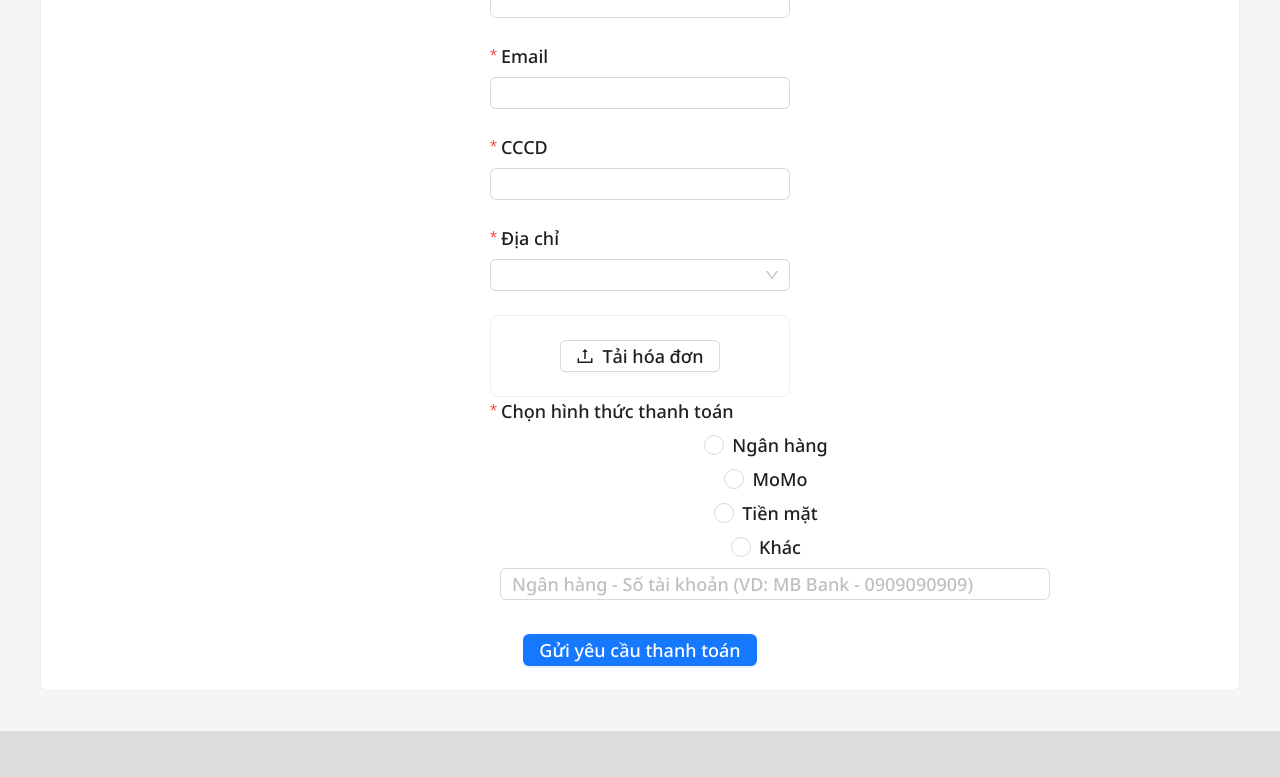
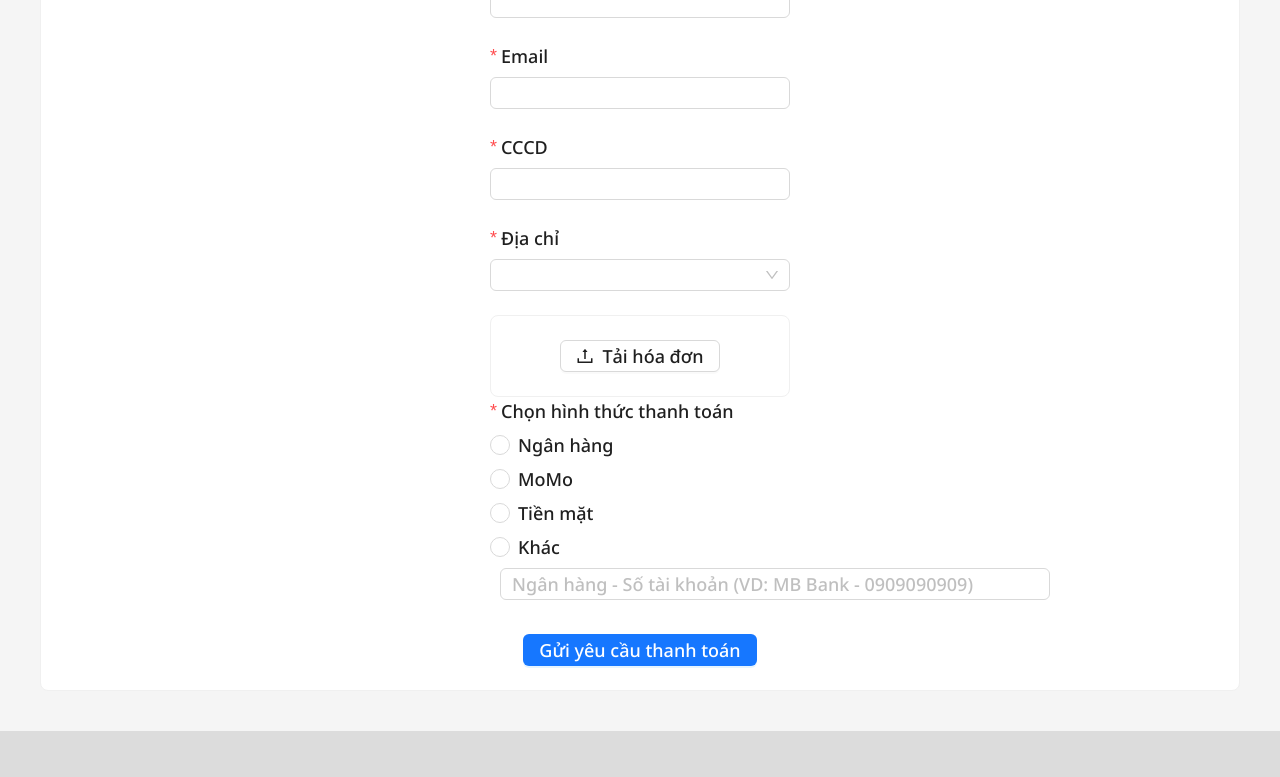
Before and after one commit to nthihongphuc/System-Of-Health-Insurance, a React (Vite) app: page /payment_request in a window 1280 px wide. Shown: the part 450-1227 px from the top of the page. Built offline with nearby package versions, Linux system fonts and the light colour scheme.

Commit message:
fix ui payment request

```diff
--- a/src/pages/RequestPayment.jsx
+++ b/src/pages/RequestPayment.jsx
@@ -165,11 +165,11 @@ const RequestPayment = () => {
             </Card>
             {/* Nút để qua trang chọn hình thức thanh toán */}
             <Form.Item
-              style={{ width: "100%"}}
+              style={{  textAlign:"left", width: 550}}
               bodyStyle={{
                 display: "flex",
                 flexDirection: "column",
-                alignItems: "center",
+
               }}
               label="Chọn hình thức thanh toán"
               name="type-payment"
@@ -210,7 +210,8 @@ const RequestPayment = () => {
                         marginLeft: 10,
                       }}
                        >
-                      <p>Khách hàng đến nhận trực tiếp tại công ty. Địa chỉ: 12 Quang Trung, Q6.</p>
+                      <p>Khách hàng đến nhận trực tiếp tại công ty. </p>
+                      <p>Địa chỉ: 12 Quang Trung, Q6.</p>
                       </Text>
                     ) : null}
                     {value === 4 ? (
```
